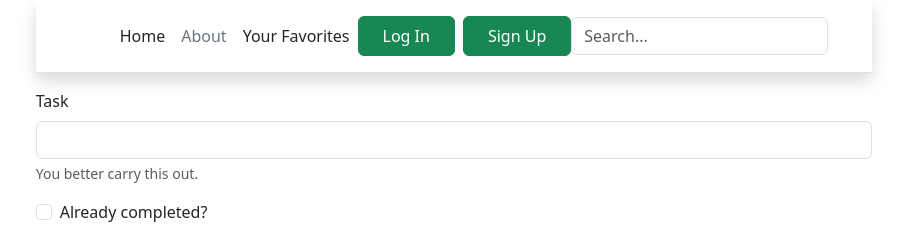
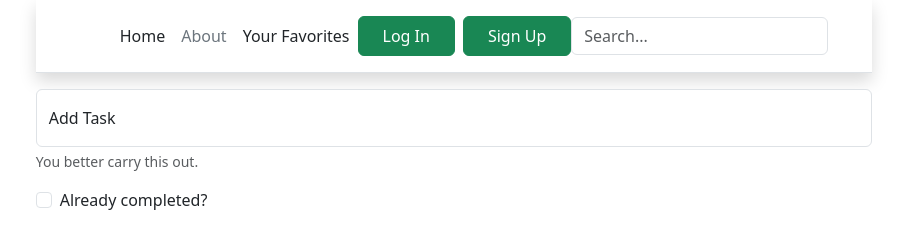
Before and after one commit to markprubin/the-life-walk-on-social-frontend, a React app: page /tasks in a window 1280 px wide. Shown: the top 226 px of the page, without its empty margins (186-1093 px from the left). Built offline with nearby package versions, Linux system fonts and the light colour scheme; no server answers; the HTML template or start-up script is replaced by a standard one.

Commit message:
updates form input

```diff
--- a/src/Tasks.jsx
+++ b/src/Tasks.jsx
@@ -17,12 +17,11 @@ export function Tasks() {
   return (
     <>
       <form>
-        <div class="mb-3">
-          <label for="exampleInputEmail1" class="form-label">
-            Task
-          </label>
-          <input type="email" class="form-control" id="exampleInputEmail1" aria-describedby="emailHelp" />
-          <div id="emailHelp" class="form-text">
+        <div class="form-floating mb-3">
+          <input type="text" class="form-control" id="floatingInput" placeholder="Write Your Task Here" />
+          <label for="floatingInput">Add Task</label>
+
+          <div id="taskcomplete" class="form-text">
             You better carry this out.
           </div>
         </div>
```
